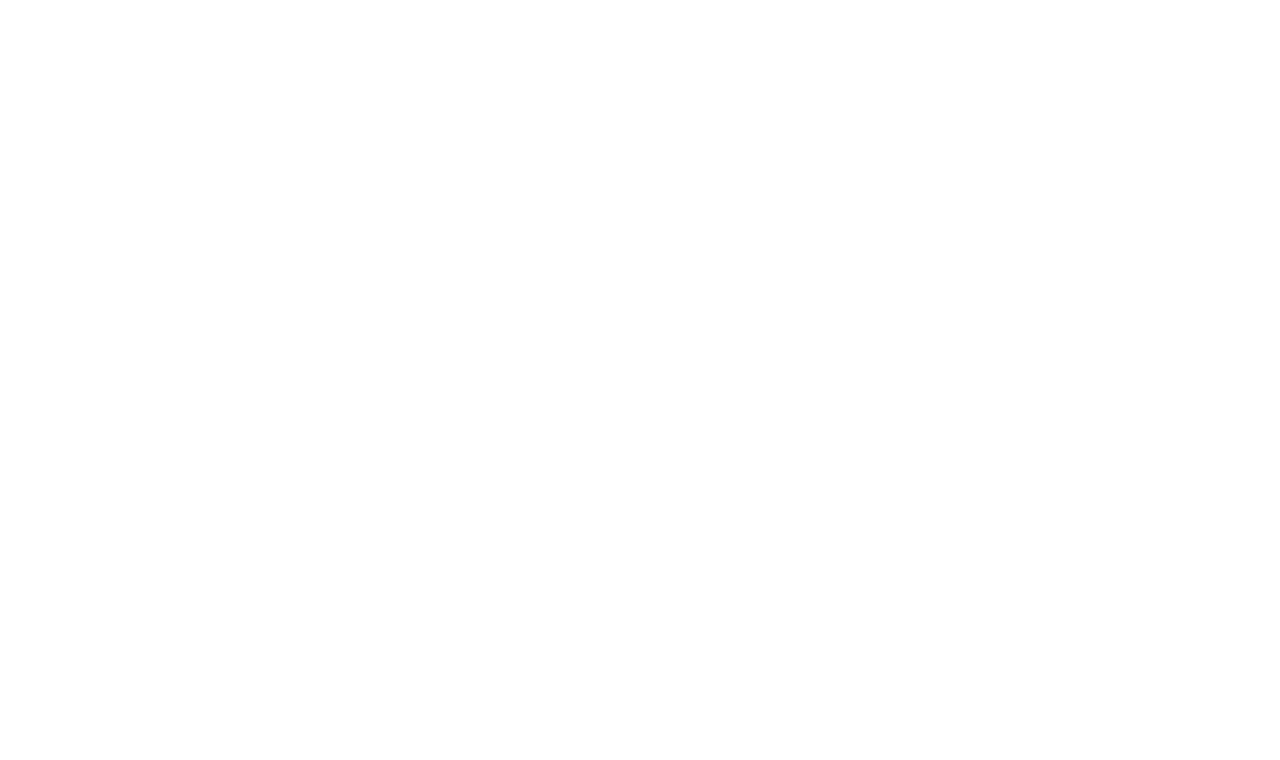
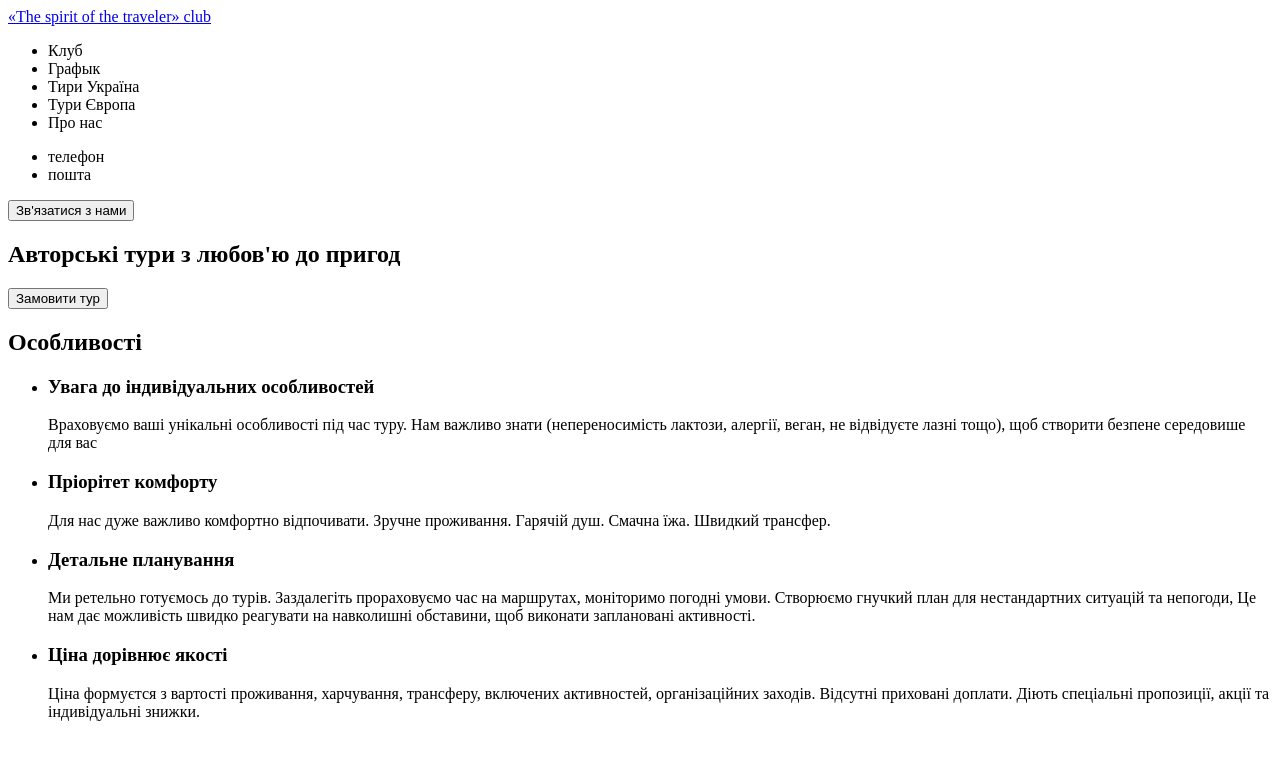
Before and after one commit to AnastasiyaGorelkina/HoBaTravel, a plain HTML site: page index.html in a window 1280 px wide. Drawn offline with Linux system fonts and the light colour scheme.

Commit message:
section start

```diff
--- a/index.html
+++ b/index.html
@@ -9,7 +9,89 @@
 </head>
 
 <body>
-    <header></header>
-    <main></main>
-    <footer></footer>
+    <!--Шапка-->
+    <header>
+        <!--Основна навігація-->
+        <a href="./index.html" lang="en">«The spirit of the traveler» club</a>
+        <nav>
+            <ul>
+                <li>Клуб</li>
+                <li>Графык</li>
+                <li>Тири Україна</li>
+                <li>Тури Європа</li>
+                <li>Про нас</li>
+            </ul>
+        </nav>
+        <!--Основні контакти-->
+        <ul>
+            <li>телефон</li>
+            <li>пошта</li>
+        </ul>
+
+        <button type="button">Зв'язатися з нами</button>
+
+    </header>
+
+    <!--Основний (унікальний) вміст-->
+    <main>
+        <!--Герой-->
+        <section>
+            <h1>Авторські тури з любов'ю до пригод</h1>
+            <button type="button">Замовити тур</button>
+        </section>
+        <!--Особливості-->
+        <section>
+            <h2>Особливості</h2>
+            <ul>
+                <li>
+                    <h3>Увага до індивідуальних особливостей</h3>
+                    <p>
+                       Враховуємо ваші унікальні особливості під час туру.
+                       Нам важливо знати (непереносимість лактози, алергії, веган, не відвідуєте лазні тощо),
+                       щоб створити безпене середовише для вас
+                    </p>
+                </li>
+
+                <li>
+                    <h3>Пріорітет комфорту</h3>
+                    <p>
+                        Для нас дуже важливо комфортно відпочивати.
+                        Зручне проживання. Гарячій душ. Смачна їжа. Швидкий трансфер.
+                    </p>
+                </li>
+
+                <li>
+                    <h3>Детальне планування</h3>
+                    <p>
+                        Ми ретельно готуємось до турів.
+                        Заздалегіть прораховуємо час на маршрутах, моніторимо погодні умови.
+                        Створюємо гнучкий план для нестандартних ситуацій та непогоди,
+                        Це нам дає можливість швидко реагувати на навколишні обставини,
+                        щоб виконати заплановані активності.
+                    </p>
+                </li>
+
+                <li>
+                    <h3>Ціна дорівнює якості</h3>
+                    <p>
+                       Ціна формуєтся з вартості проживання, харчування, трансферу,
+                       включених активностей, організаційних заходів.
+                       Відсутні приховані доплати.
+                       Діють спеціальні пропозиції, акції та індивідуальні знижки.
+                    </p>
+                </li>
+
+            </ul>
+        </section>
+        <!--Чим ми займаємося-->
+        <!--Наша команда-->
+    </main>
+
+    <!--Підвал-->
+    <footer>
+        <!--Адреса-->
+    </footer>
+
 </body>
+
+</html>
```
